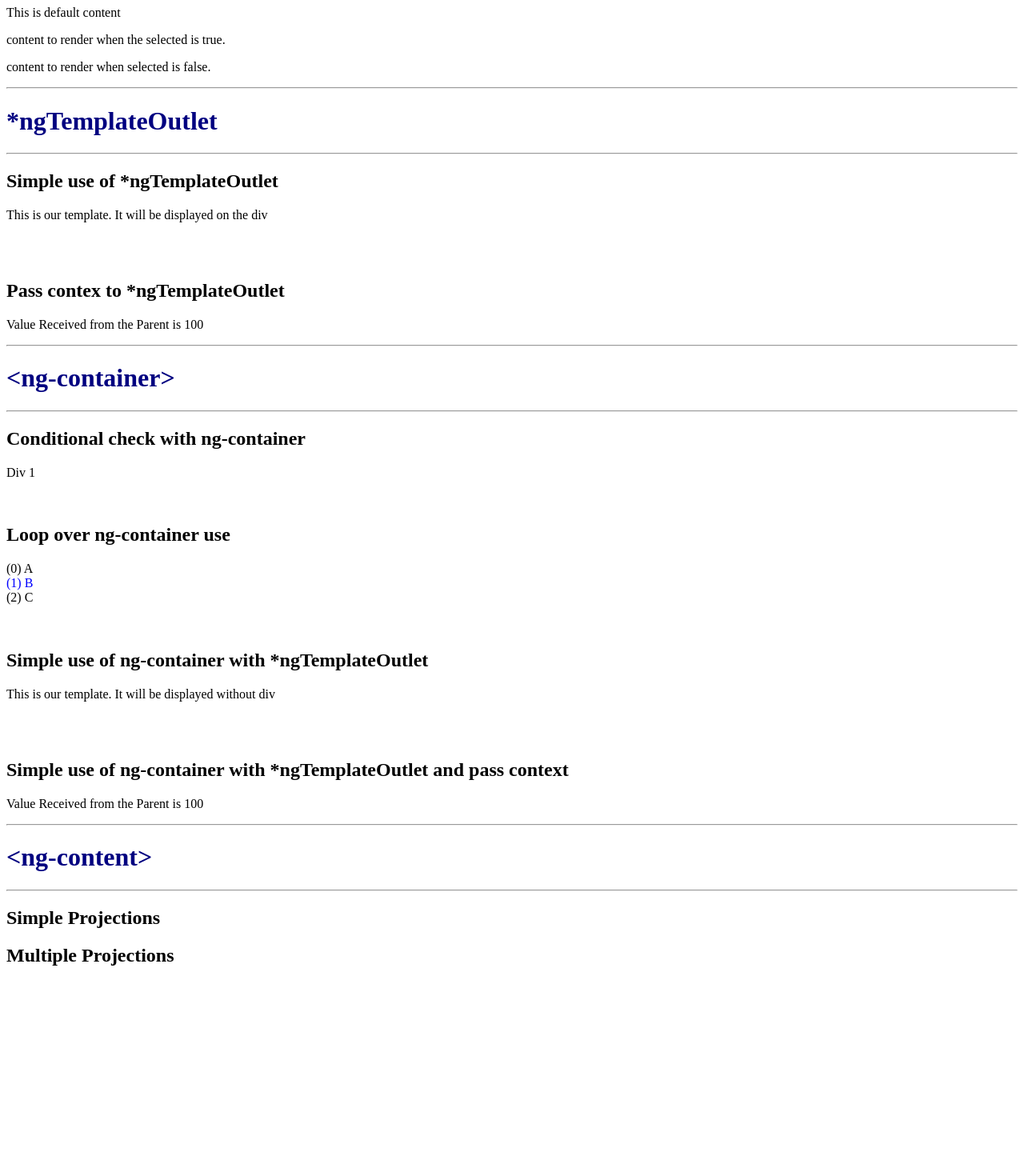
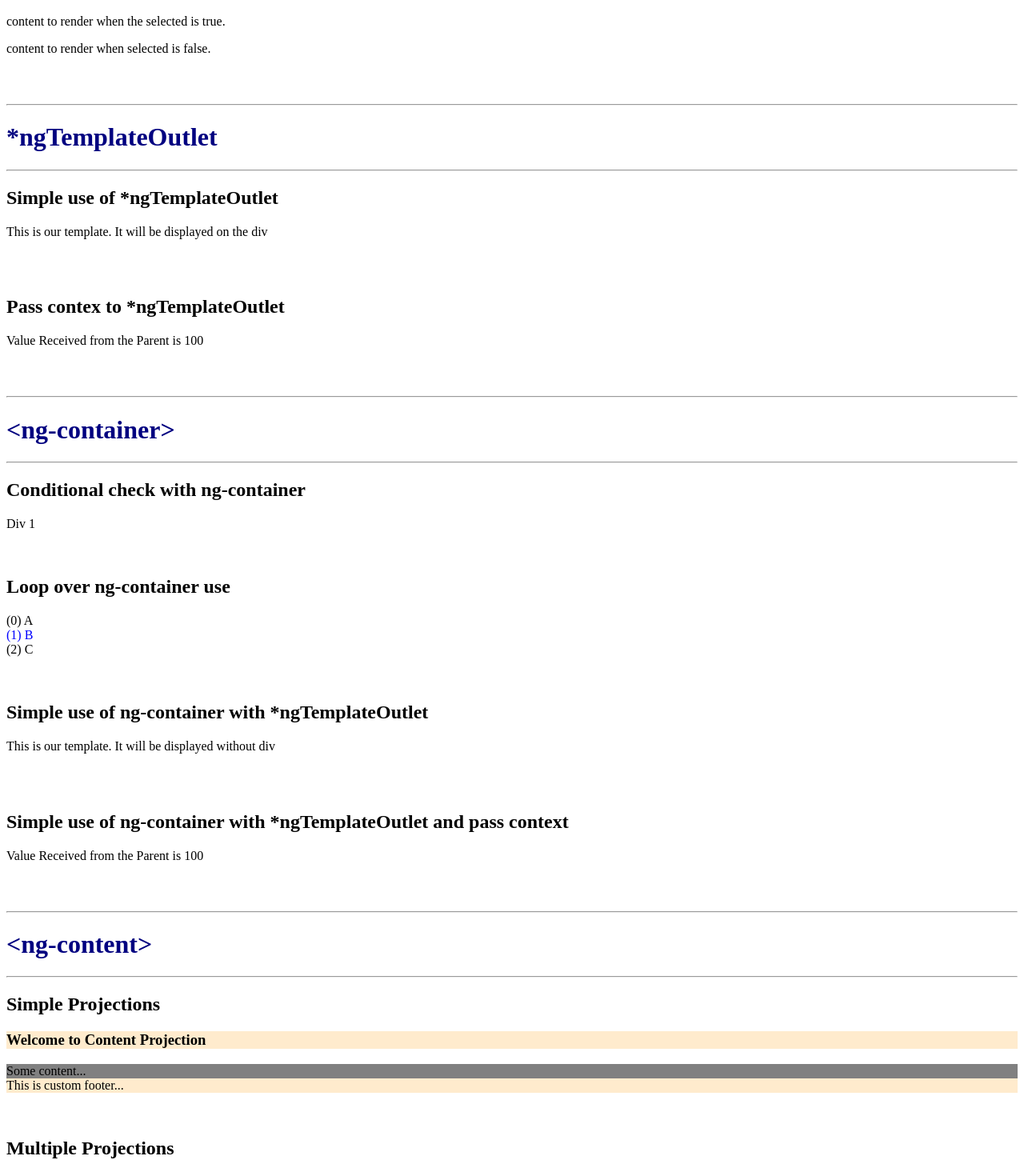
Before and after one commit to moradiyahari/angular-core-concepts, an Angular app: page /ng-template in a window 1280 px wide. Shown: the part 429-1879 px from the top of the page at 80% size. Before the commit the page ends 1657 px from the top, so only its background shows below. Built offline with nearby package versions, Linux system fonts and the light colour scheme.

Commit message:
5 files modified

```diff
--- a/src/app/app.component.html
+++ b/src/app/app.component.html
@@ -1,16 +1,18 @@
-<hr>
 <h1>&lt;ng-template&gt;</h1>
-<hr>
+<hr />
 <my-ng-template></my-ng-template>
-<hr>
+<br /><br />
+<hr />
 <h1>*ngTemplateOutlet</h1>
-<hr>
+<hr />
 <my-ng-template-outlet></my-ng-template-outlet>
-<hr>
+<br /><br />
+<hr />
 <h1>&lt;ng-container&gt;</h1>
-<hr>
+<hr />
 <my-ng-container></my-ng-container>
-<hr>
+<br /><br />
+<hr />
 <h1>&lt;ng-content&gt;</h1>
-<hr>
+<hr />
 <my-ng-content></my-ng-content>
--- a/src/app/my-ng-content/my-ng-content.html
+++ b/src/app/my-ng-content/my-ng-content.html
@@ -1,4 +1,9 @@
 <h2>Simple Projections</h2>
+<project-content>
+  <div>This is custom footer...</div>
+</project-content>
 
+<br />
+<br />
 
 <h2>Multiple Projections</h2>
--- a/src/app/my-ng-content/project-content/project-content.css
+++ b/src/app/my-ng-content/project-content/project-content.css
@@ -0,0 +1,9 @@
+.heading{
+  background-color: blanchedalmond;
+}
+.body{
+  background-color: gray;
+}
+.footer{
+  background-color: blanchedalmond;
+}
--- a/src/app/my-ng-content/project-content/project-content.html
+++ b/src/app/my-ng-content/project-content/project-content.html
@@ -0,0 +1,9 @@
+<div class="heading">
+  <h3>Welcome to Content Projection</h3>
+</div>
+<div class="body">
+  <div>Some content...</div>
+</div>
+<div class="footer">
+  <ng-content></ng-content>
+</div>
```
Also changed, not shown: src/app/my-ng-template-outlet/my-ng-template-outlet.html (line endings or trailing spaces).
